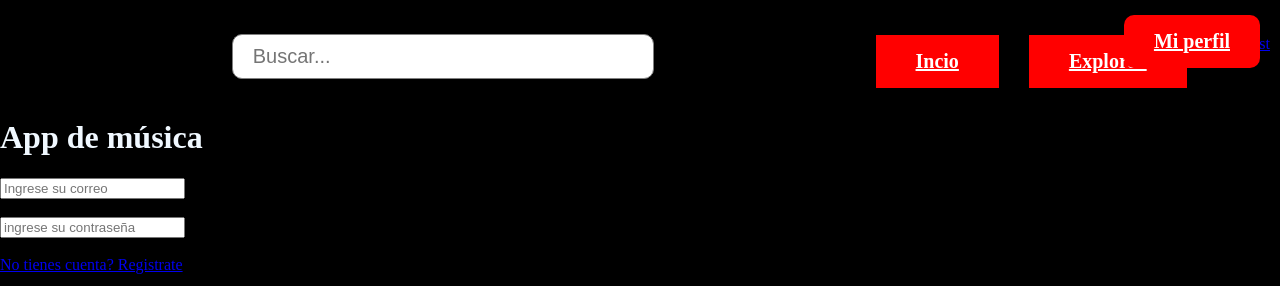
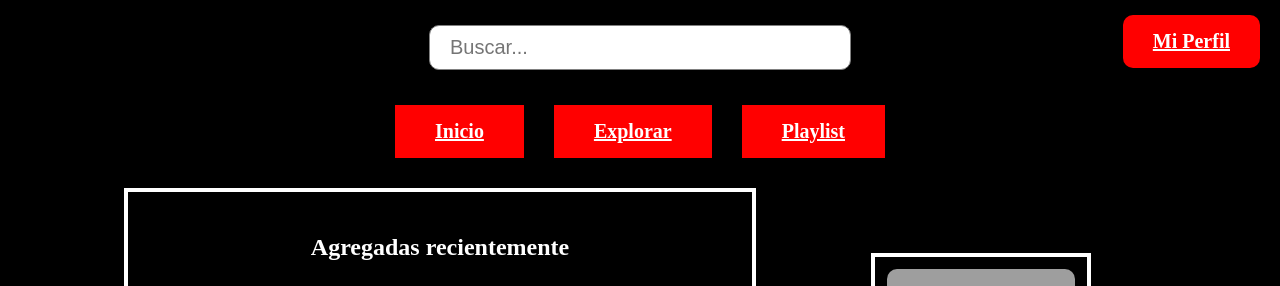
Before and after one commit to maximilianomartinez2-sys/proyectoMusica, a plain HTML site: page index.html in a window 1280 px wide. Shown: the top 286 px of the page. Drawn offline with Linux system fonts and the light colour scheme; grey boxes are pictures that could not be loaded.

Commit message:
index.html

```diff
--- a/index.html
+++ b/index.html
@@ -5,32 +5,6 @@
     <meta name="viewport" content="width=device-width, initial-scale=1.0">
     <title>musical</title>
     <link rel="stylesheet" href="style.css" />
-</head>
-<body>
-    <header class="Encabezado">
-        <div class="SearchBar">
-            <input type="text" id="Search" placeholder="Buscar...">
-        </div>
-        <a href="registrar.html" class="ProfileButton">Mi perfil</a>
-        <nav class="buttons">
-            <a class="Startbutton" href="index.html">Incio</a>
-            <a class="Explorebutton" href="explorar.html">Explorar</a>
-            <a class="Playlistubutton" href="playlist.html">PlayList</a>
-        </nav>
-    </header>
-    <h1>App de música</h1>
-    <form>
-        <input placeholder="Ingrese su correo">
-    </form>
-    <br>
-    <form>
-        <input type="password" placeholder="ingrese su contraseña">
-    </form>
-    <br>
-    <a href="registrar.html">No tienes cuenta? Registrate</a>
-
-    <title>Proyecto Música</title>
-    <link rel="stylesheet" href="style.css">
 </head>
 <body>
     <header class="Encabezado">
```
